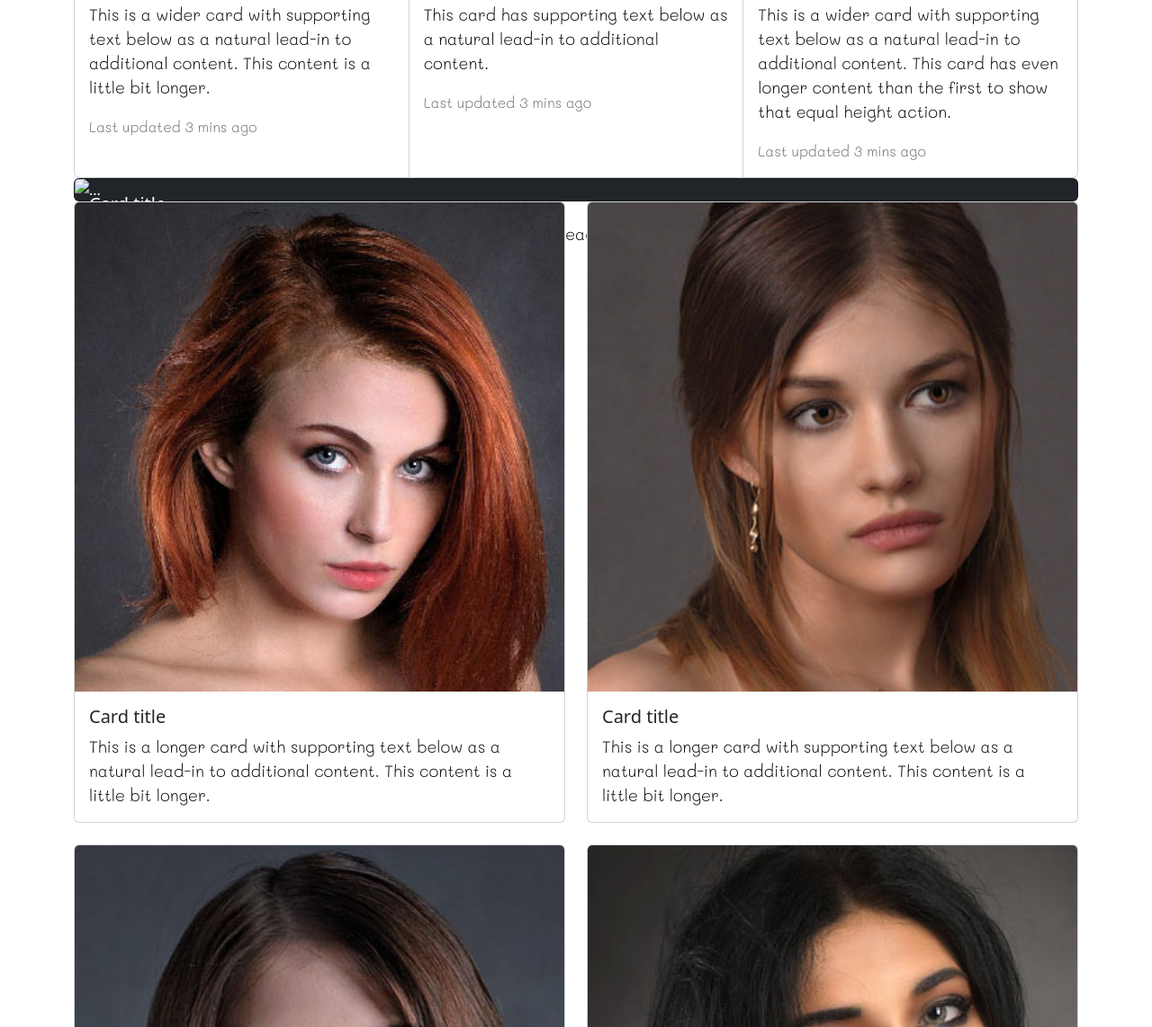
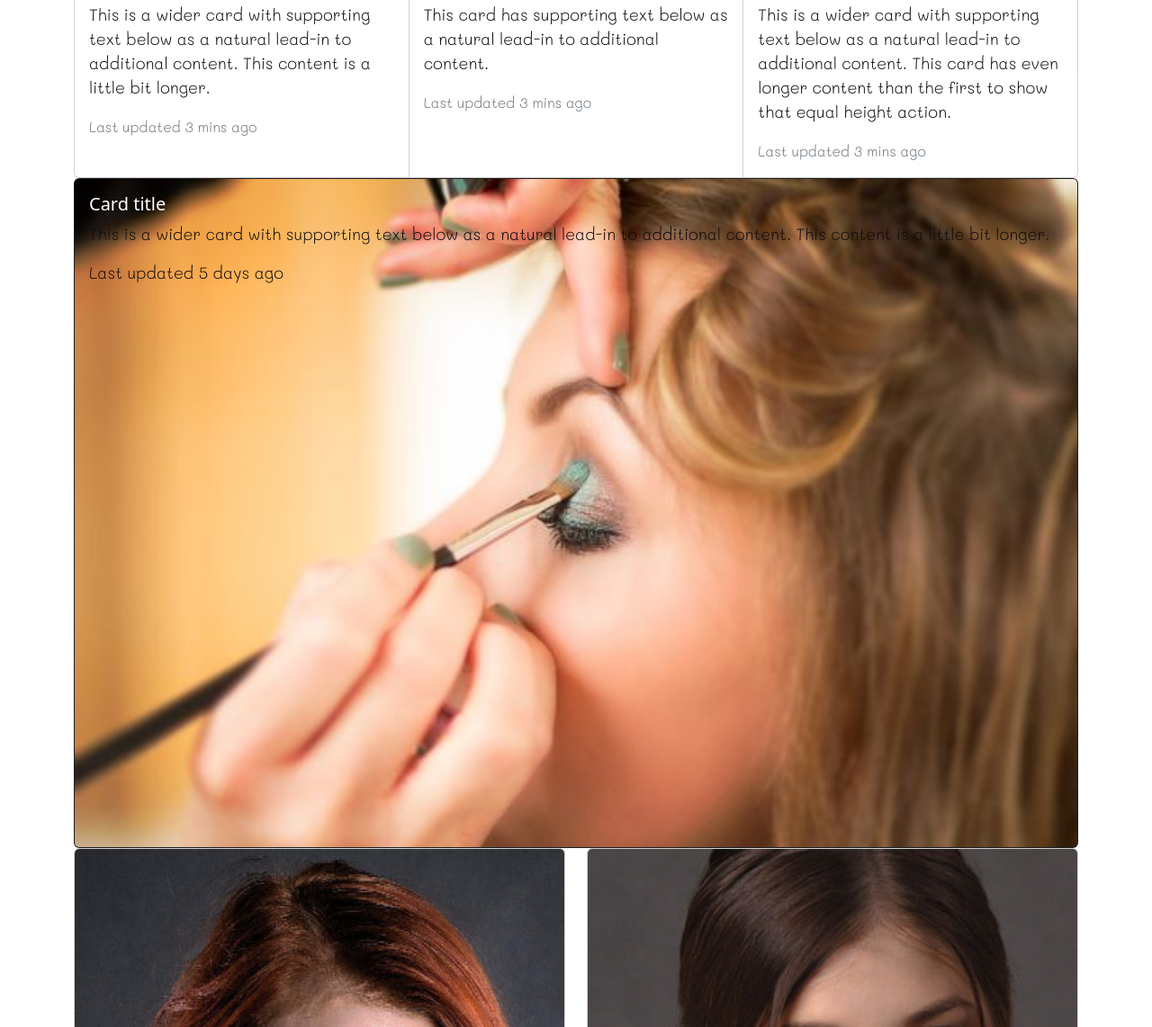
Before and after one commit to shurena89/makeup-portfolio, a plain HTML site: page index.html in a window 1280 px wide. Shown: the part 1449-2591 px from the top of the page at 90% size. Drawn offline with nearby package versions, Linux system fonts and the light colour scheme.

Commit message:
big card

```diff
--- a/index.html
+++ b/index.html
@@ -129,12 +129,12 @@
             <!--One big card-->
 
             <div class="card bg-dark text-white">
-                <img src="..." class="card-img" alt="...">
+                <img src="./images/big-card.jpg" class="card-img" alt="...">
                 <div class="card-img-overlay">
                     <h5 class="card-title">Card title</h5>
                     <p class="card-text">This is a wider card with supporting text below as a natural lead-in to additional content.
                         This content is a little bit longer.</p>
-                    <p class="card-text">Last updated 3 mins ago</p>
+                    <p class="card-text">Last updated 5 days ago</p>
                 </div>
             </div>
 
```
Also changed, not shown: images/big-card.jpg (added).
